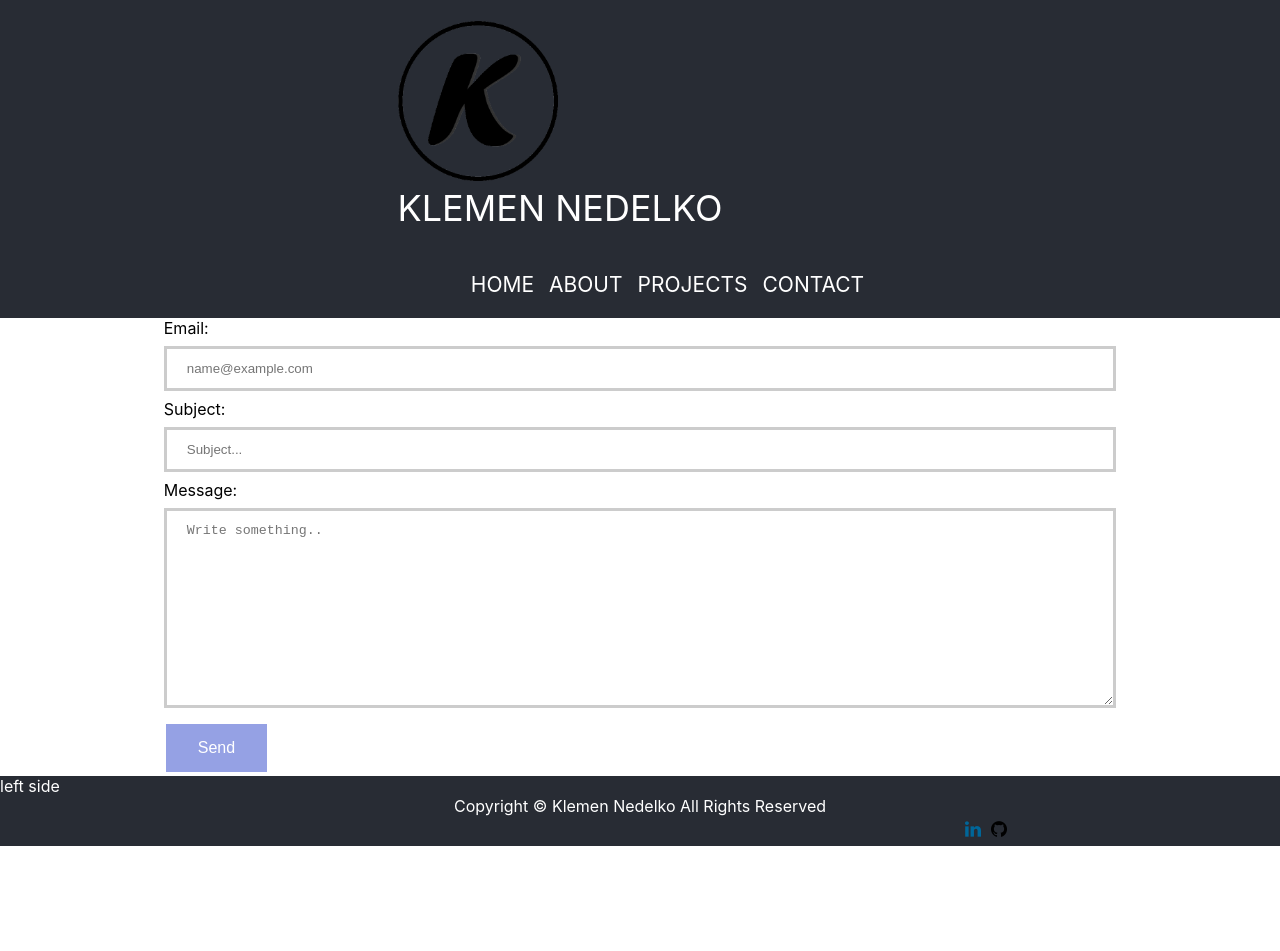
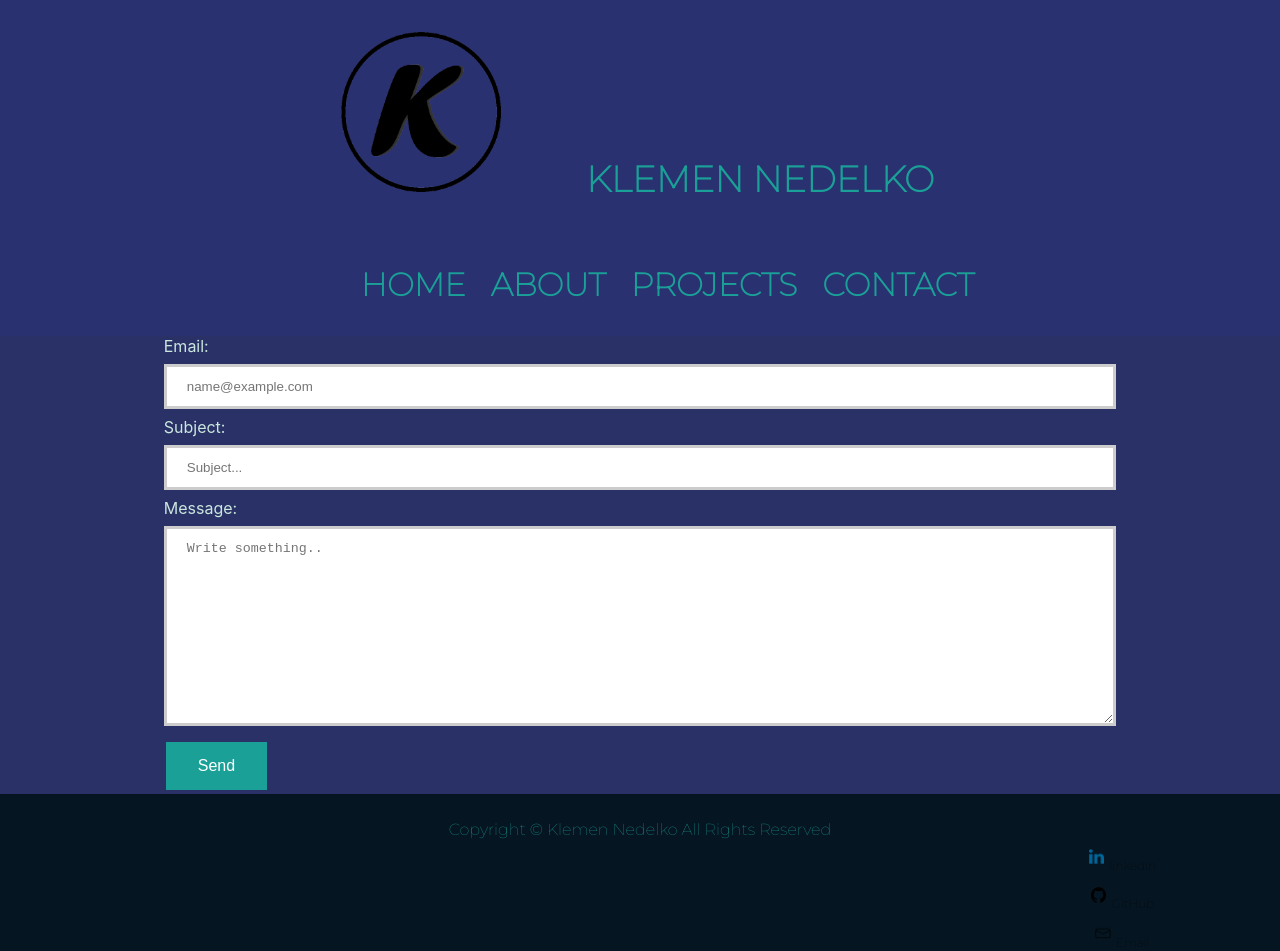
Before and after one commit to klemen-nedelko/portofolio, a React (Create React App) app: page /Contact in a window 1280 px wide. Shown: the top 951 px of the page. Before the commit the page ends 846 px from the top, so only its background shows below. Built offline with nearby package versions, Linux system fonts and the light colour scheme.

Commit message:
change background color and color

```diff
--- a/src/App.css
+++ b/src/App.css
@@ -1,13 +1,16 @@
 @import url('https://fonts.googleapis.com/css2?family=Anton&family=Montserrat:wght@100&family=Roboto&display=swap');
-
+body{
+  background-color: #2A3166;
+  color: #CAE7DF;
+}
 .App-logo {
   height: 20vmin;
   pointer-events: none;
-  margin-right:50% ;
+  margin-right:80px;
 }
 
 .App-header {
-  background-color: #282c34;
+  background-color: #2A3170;
   min-height: 50%;
   max-height: 80%;
   display: flex;
@@ -15,46 +18,68 @@
   align-items: center;
   justify-content: center;
   font-size: calc(5px + 2vmin);
-  color: white;
+  color: #1BA098;
+  font-size:32px;
+  font-weight: bold;
+  font-family: 'Montserrat', sans-serif;
 
+}
+.name-to-home{
+  font-size: calc(20px + 2vmin);
+  color: #1BA098;
+  text-decoration: none;
 }
 
 .link{
-  color: white;
+  color: #1BA098;
   text-decoration: none;
+  font-size:32px;
+  font-family: 'Montserrat', sans-serif;
 }
 .link:hover {
-  color: rgb(149, 161, 228)
+  color: #373A36;
 }
-.name-to-home{
-  font-size: calc(20px + 2vmin);
-  color: white;
-  text-decoration: none;
-}
+
 
 li{
   list-style:square;
   display: inline-block;
   margin-left: 15px;
-  color: white;
+  color: #1BA098;
 }
 
 .Footer{
-  background-color: #282c34;
-  color: white;
+  background-color: #051622;
+  color: #1BA098;
   display: flex;
   flex-direction: column;
   width: 100%;
-  height: 20%;
+  height: auto;
+  max-height:20%;
+  font-family: 'Montserrat', sans-serif;
+  font-size: 16px;
 }
 .footer-right-side{
   margin-left: 75%;
+  display: flex;
+  text-align: center;
+  flex-direction: column;
+  font-family: 'Montserrat', sans-serif;
+  font-size: 16px;
+  color: #FF6A3D;
 }
-.footer-left-side{
-  margin-right: 75%;
+a{
+  color: #050505;
+  text-decoration: none;
+  padding: 5px;
+  font-size: 12px;
+}
+a:hover{
+  color: white;
 }
 .copyright{
   text-align: center;
+  padding-top: 2%;
 }
 .About{
   display: flex;
@@ -153,7 +178,7 @@ textarea:focus {
 }
 
 .button {
-  background-color: rgb(149, 161, 228);
+  background-color: #1BA098;
   border: none;
   color: white;
   padding: 15px 32px;
@@ -164,6 +189,9 @@ textarea:focus {
   margin: 4px 2px;
   cursor: pointer;
 }
+.button:hover{
+  background-color:#16857d ;
+}
 .social{
   height: 10%;
   width: 5%;
--- a/src/Footer.js
+++ b/src/Footer.js
@@ -1,20 +1,21 @@
 import React from 'react';
 import linkedin from './img/linkedin.png'
 import github from './img/github.png'
+import mail from './img/mail.png'
 import './App.css';
+import {BrowserRouter as Router,Link,Route,Switch} from 'react-router-dom';
 
 function Footer(){
     return (
       <div className="Footer">
-        <div className="footer-left-side">
-          left side
-          </div>
           <div className="copyright">
           Copyright &copy; <script>document.write(new Date().getFullYear())</script> Klemen Nedelko All Rights Reserved
           </div>
           <div className="footer-right-side">
-            <img src={linkedin} className="social" alt="social"/>
-            <img src={github} className="social" alt="social"/>
+            <a href="https://www.linkedin.com/in/klemen-nedelko/"><img src={linkedin} className="social" alt="social"/>linkedin</a>
+            <a href="https://github.com/klemen-nedelko"><img src={github} className="social" alt="social"/>GitHub</a>
+            <a href="https://github.com/klemen-nedelko"><img src={mail} className="social" alt="social"/>Email</a>
+
           </div>
     </div>
   );
```
Also changed, not shown: src/img/mail.png (added).
